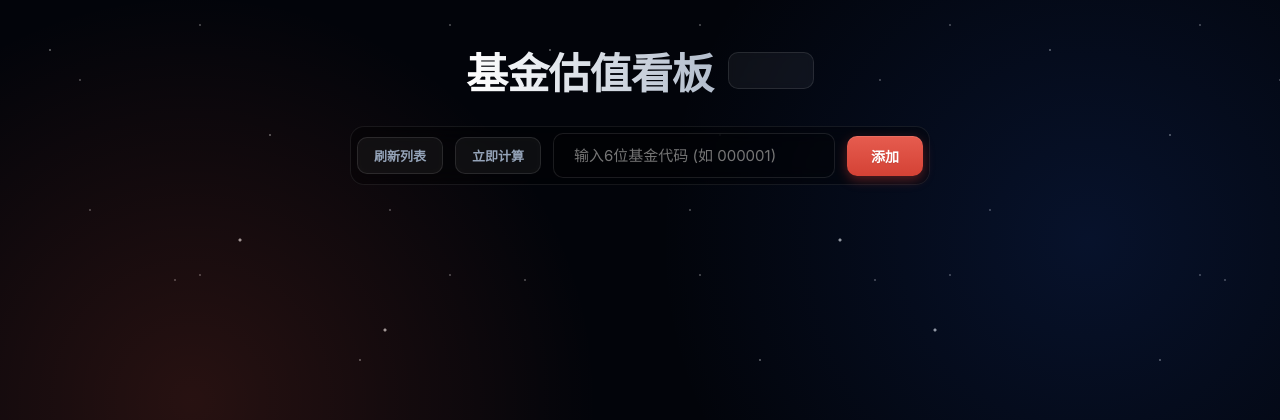
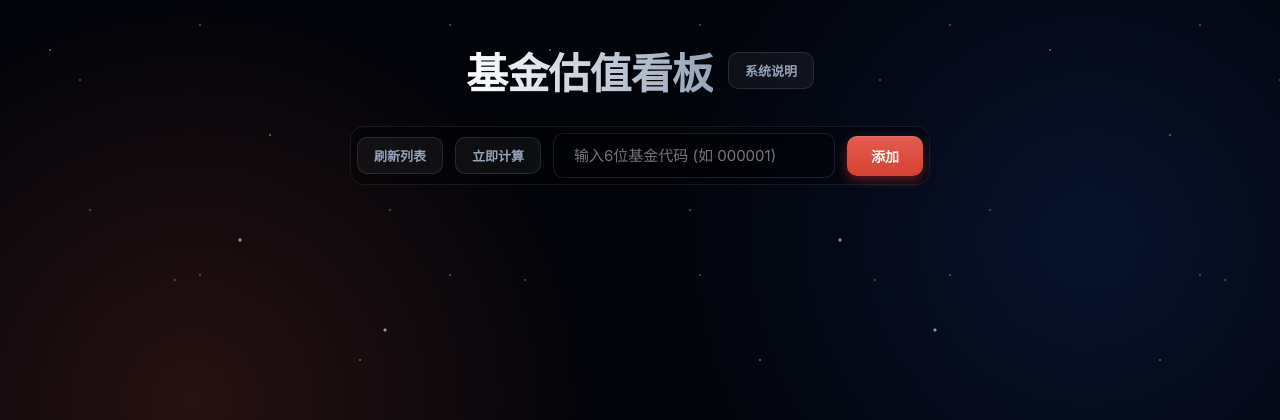
Before and after one commit to 253506088/alpha_weights, a Flask app: page / in a window 1280 px wide. Shown: the top 420 px of the page. Run offline with Flask 3, Linux system fonts and the light colour scheme; data that the repository does not hold is empty.

Commit message:
样式修改

```diff
--- a/templates/index.html
+++ b/templates/index.html
@@ -73,6 +73,12 @@
 
         h1 {
             margin: 0;
+            display: flex;
+            align-items: center;
+            gap: 15px;
+        }
+
+        h1 .title-text {
             font-size: 42px;
             font-weight: 700;
             background: linear-gradient(to right, #ffffff, #94a3b8);
@@ -414,8 +420,8 @@
 <body>
     <div id="app" class="container">
         <header>
-            <h1 style="display: flex; align-items: center; gap: 15px;">
-                基金估值看板
+            <h1>
+                <span class="title-text">基金估值看板</span>
                 <button class="refresh-btn" @click="showHelpModal = true">系统说明</button>
             </h1>
             <div class="input-group">
```
